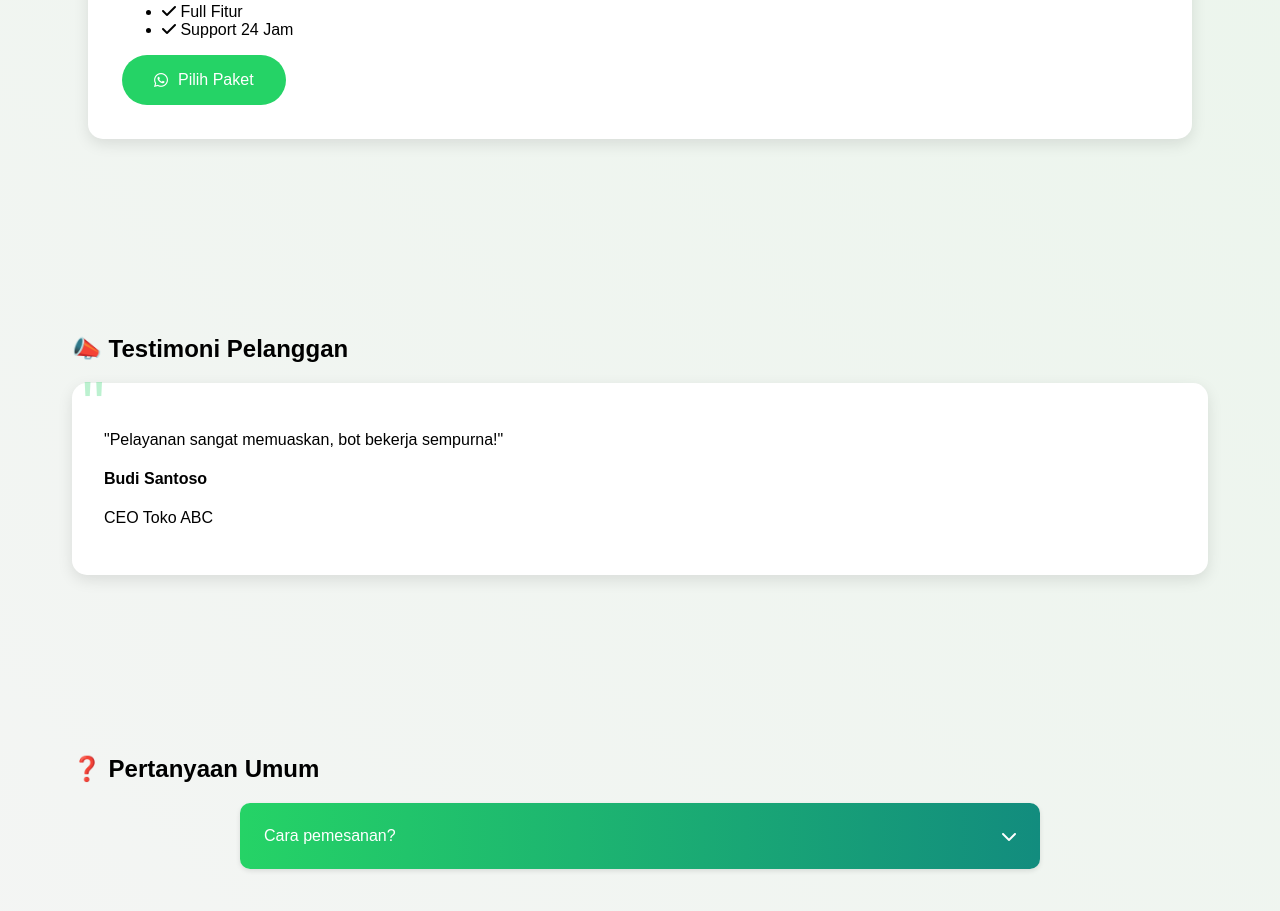
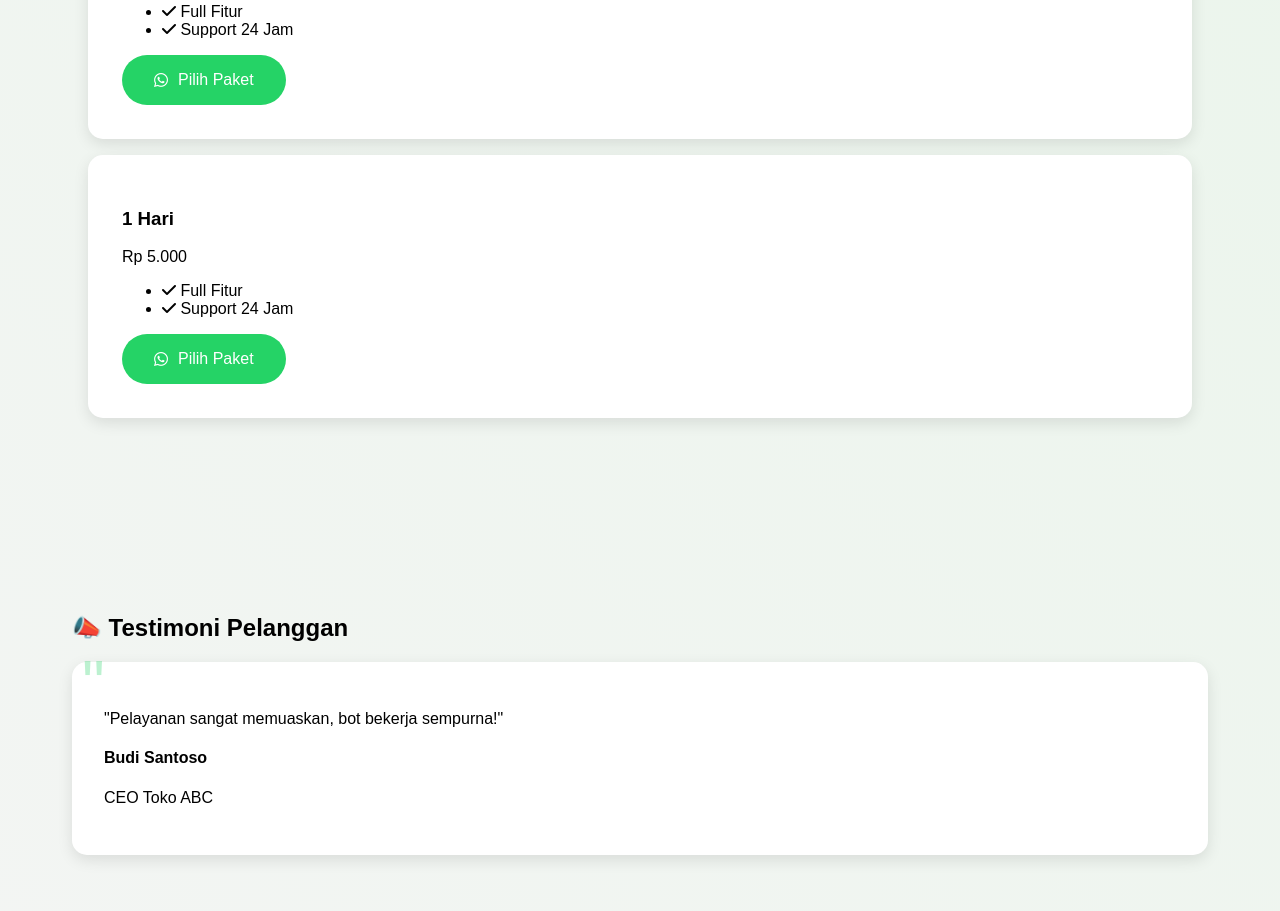
Before and after one commit to azarrstore/tes, a plain HTML site: page index.html in a window 1280 px wide. Shown: the part 1182-2093 px from the top of the page. Drawn offline with Linux system fonts and the light colour scheme.

Commit message:
Update index.html

```diff
--- a/index.html
+++ b/index.html
@@ -220,6 +220,18 @@
                     <i class="fab fa-whatsapp"></i> Pilih Paket
                 </a>
             </div>
+        <div class="price-list">
+            <div class="price-card">
+                <h3>1 Hari</h3>
+                <div class="price">Rp 5.000</div>
+                <ul>
+                    <li><i class="fas fa-check"></i> Full Fitur</li>
+                    <li><i class="fas fa-check"></i> Support 24 Jam</li>
+                </ul>
+                <a href="https://wa.me/6281234567890" class="whatsapp-btn">
+                    <i class="fab fa-whatsapp"></i> Pilih Paket
+                </a>
+            </div>
             <!-- Tambahkan paket lain -->
         </div>
     </section>
```
